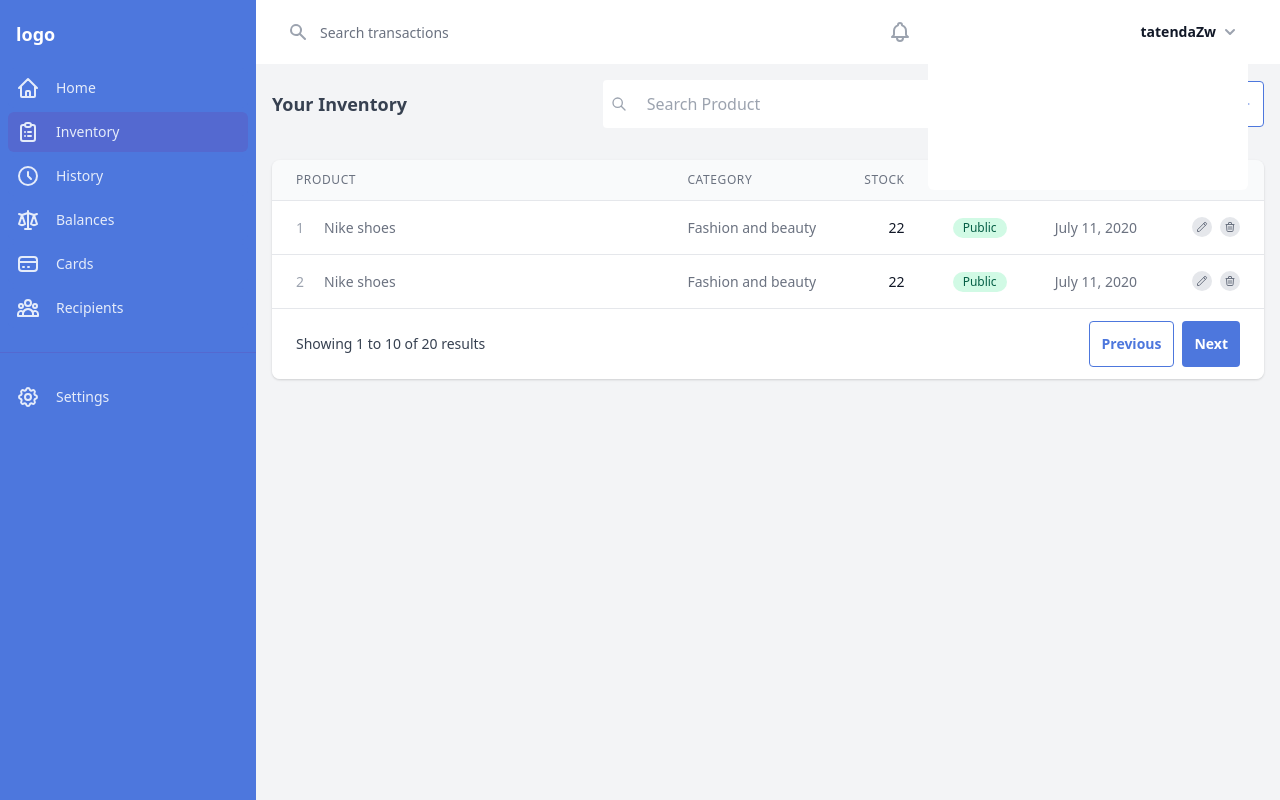
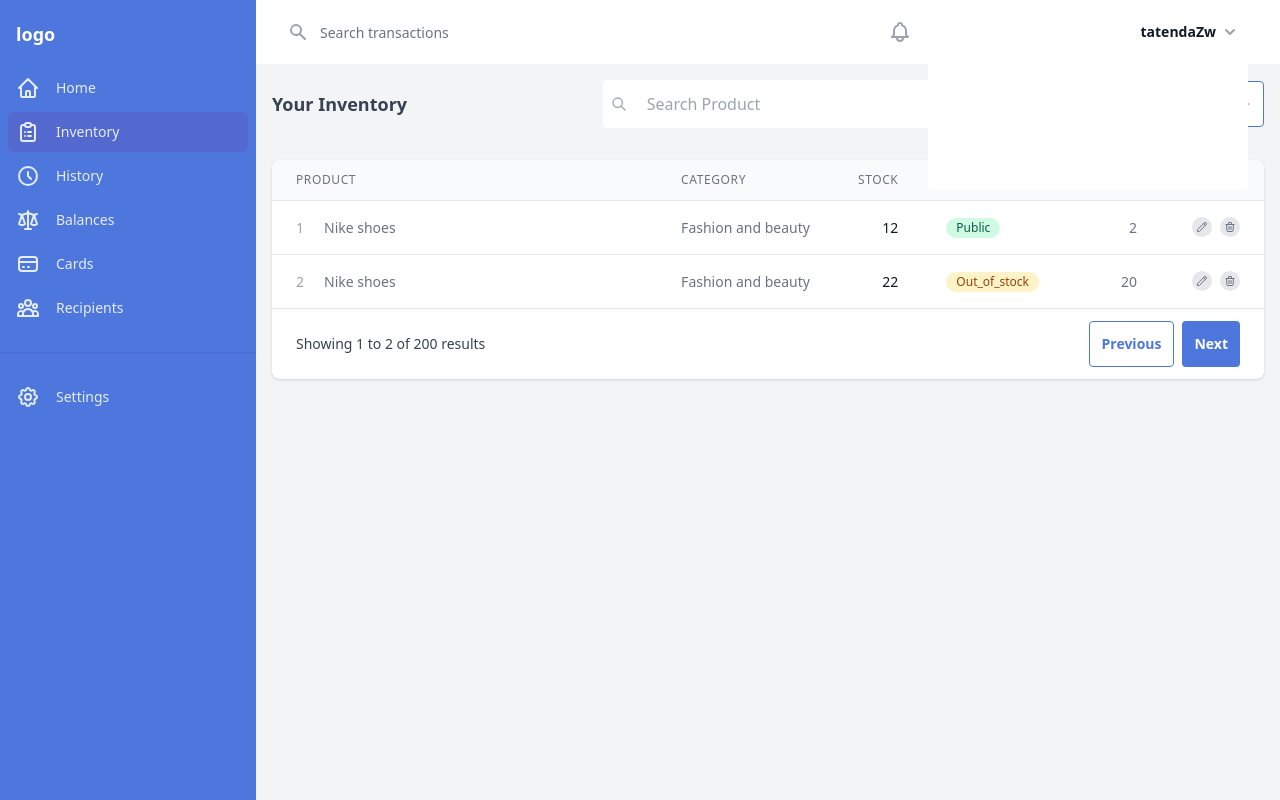
Before and after one commit to tatendabakozw/trolliey, a React (Create React App) app: page /dashboard/inventory in a window 1280 px wide. Built offline with nearby package versions, Linux system fonts and the light colour scheme; the HTML template or start-up script is replaced by a standard one; what @tailwindcss/typography would draw is missing.

Commit message:
feat: table length in words

```diff
--- a/src/components/tables/InventoryTable.jsx
+++ b/src/components/tables/InventoryTable.jsx
@@ -1,4 +1,4 @@
-import { CashIcon, ChevronRightIcon, PencilIcon, TrashIcon } from '@heroicons/react/outline'
+import { ChevronRightIcon, PencilIcon, TrashIcon } from '@heroicons/react/outline'
 import React from 'react'
 import BlueButton from '../buttons/BlueButton'
 
@@ -9,7 +9,7 @@ const products = [
         brand: 'Nike',
         price: '$20,000',
         category: 'Fashion and beauty',
-        stock: '22',
+        stock: '12',
         orders: '2',
         datetime: '2020-07-11',
         date: 'July 11, 2020',
@@ -28,15 +28,15 @@ const products = [
         datetime: '2020-07-11',
         date: 'July 11, 2020',
         msrment: '',
-        status: 'public',
+        status: 'out_of_stock',
         currency: 'USD'
     },
 ]
 
 const statusStyles = {
     public: 'bg-green-100 text-green-800',
-    processing: 'bg-yellow-100 text-yellow-800',
-    failed: 'bg-gray-100 text-gray-800',
+    out_of_stock: 'bg-yellow-100 text-yellow-800',
+    private: 'bg-gray-100 text-gray-800',
 }
 
 function classNames(...classes) {
@@ -44,13 +44,14 @@ function classNames(...classes) {
 }
 
 function InventoryTable() {
+    const all_length = 200
     return (
         <div>
 
             {/* //on mobile view  */}
             <div className="shadow sm:hidden">
                 <ul className="mt-2 divide-y divide-gray-200 overflow-hidden shadow sm:hidden">
-                    {products.map((product, index) => (
+                    {products?.map((product, index) => (
                         <li key={product.id}>
                             <div className="block px-4 py-4 bg-white hover:bg-gray-50">
                                 <span className="flex items-center space-x-4">
@@ -110,7 +111,7 @@ function InventoryTable() {
                                             Status
                                         </th>
                                         <th className="px-6 py-3 bg-gray-50 text-right text-xs font-medium text-gray-500 uppercase tracking-wider">
-                                            Date
+                                            Orders
                                         </th>
                                         <th className="px-6 py-3 bg-gray-50 text-right text-xs font-medium text-gray-500 uppercase tracking-wider">
                                             Actions
@@ -118,7 +119,7 @@ function InventoryTable() {
                                     </tr>
                                 </thead>
                                 <tbody className="bg-white divide-y divide-gray-200">
-                                    {products.map((product, index) => (
+                                    {products?.map((product, index) => (
                                         <tr key={product.id} className="bg-white">
                                             <td className="max-w-0 w-full px-6 py-4 whitespace-nowrap text-sm text-gray-900">
                                                 <div className="flex">
@@ -150,7 +151,7 @@ function InventoryTable() {
                                                 </span>
                                             </td>
                                             <td className="px-6 py-4 text-right whitespace-nowrap text-sm text-gray-500">
-                                                <time dateTime={product.datetime}>{product.date}</time>
+                                                <span >{product.orders}</span>
                                             </td>
                                             <td className="px-6 py-4 text-right whitespace-nowrap text-sm text-gray-500 mr-2">
                                                 <button className="bg-gray-200 outline-none rounded-full p-1 text-gray-500 hover:text-blue-primary">
@@ -171,8 +172,8 @@ function InventoryTable() {
                             >
                                 <div className="hidden sm:block">
                                     <p className="text-sm text-gray-700">
-                                        Showing <span className="font-medium">1</span> to <span className="font-medium">10</span> of{' '}
-                                        <span className="font-medium">20</span> results
+                                        Showing <span className="font-medium">1</span> to <span className="font-medium">{products?.length}</span> of{' '}
+                                        <span className="font-medium">{all_length}</span> results
                                     </p>
                                 </div>
                                 <div className="flex-1 flex justify-between sm:justify-end">
```
